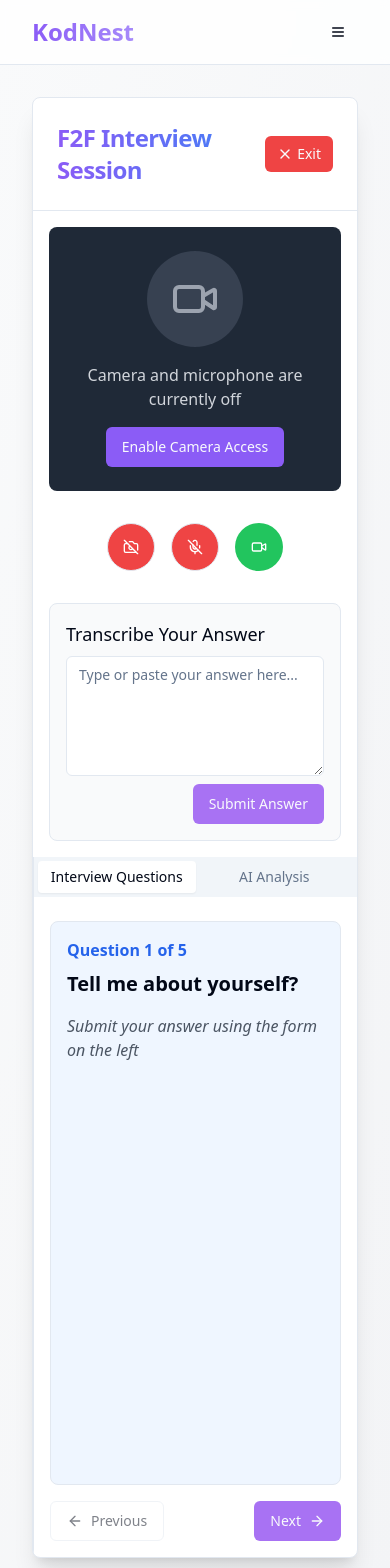
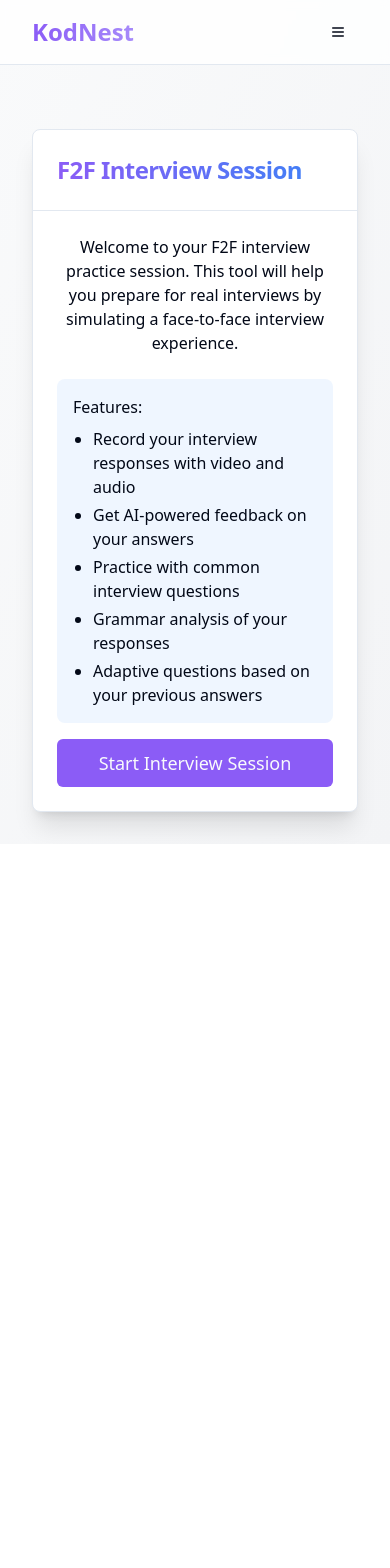
Before and after one commit to Chandankumar2004/brokod-learn-hub, a React (Vite) app: page /f2f-interview in a window 390 px wide. Shown: the top 1568 px of the page. After the commit the page ends 844 px from the top, so only its background shows below. Built offline with nearby package versions, Linux system fonts and the light colour scheme.

Commit message:
Refactor: Implement F2F interview features
- Added video and transcription section.
- Integrated AI analysis and feedback.
- Implemented question navigation and answer submission.
- Added UI elements for camera, microphone, and recording.

```diff
--- a/src/components/interview/AIAnalysisSection.tsx
+++ b/src/components/interview/AIAnalysisSection.tsx
@@ -2,9 +2,14 @@
 interface AIAnalysisSectionProps {
   isAnalyzing: boolean;
   aiAnalysis: string | null;
+  grammarAnalysis: string | null;
 }
 
-export const AIAnalysisSection = ({ isAnalyzing, aiAnalysis }: AIAnalysisSectionProps) => {
+export const AIAnalysisSection = ({
+  isAnalyzing,
+  aiAnalysis,
+  grammarAnalysis
+}: AIAnalysisSectionProps) => {
   return (
     <div className="p-4 h-[calc(100vh-12rem)]">
       {isAnalyzing ? (
@@ -21,6 +26,12 @@ export const AIAnalysisSection = ({ isAnalyzing, aiAnalysis }: AIAnalysisSection
           </h2>
           <div className="prose dark:prose-invert">
             <p className="whitespace-pre-wrap">{aiAnalysis}</p>
+
+            {grammarAnalysis && (
+              <div className="mt-4 p-3 border border-yellow-200 bg-yellow-50 dark:bg-yellow-900/20 dark:border-yellow-800 rounded">
+                <p className="font-medium text-yellow-800 dark:text-yellow-400">{grammarAnalysis}</p>
+              </div>
+            )}
 
             <div className="mt-6">
               <h3 className="font-semibold mb-2">Improvement Tips:</h3>
--- a/src/components/interview/QuestionsSection.tsx
+++ b/src/components/interview/QuestionsSection.tsx
@@ -1,6 +1,6 @@
 
 import { Button } from "@/components/ui/button";
-import { ArrowLeft, ArrowRight } from "lucide-react";
+import { ArrowLeft, ArrowRight, Minimize, Maximize } from "lucide-react";
 
 interface QuestionsSectionProps {
   currentQuestionIndex: number;
@@ -9,6 +9,8 @@ interface QuestionsSectionProps {
   userAnswer: string | null;
   onNextQuestion: () => void;
   onPreviousQuestion: () => void;
+  minimized: boolean;
+  onToggleMinimize: () => void;
 }
 
 export const QuestionsSection = ({
@@ -17,28 +19,43 @@ export const QuestionsSection = ({
   question,
   userAnswer,
   onNextQuestion,
-  onPreviousQuestion
+  onPreviousQuestion,
+  minimized,
+  onToggleMinimize
 }: QuestionsSectionProps) => {
   return (
     <div className="p-4 h-[calc(100vh-12rem)] flex flex-col">
       <div className="border rounded-lg p-4 mb-4 bg-blue-50 dark:bg-blue-900/20 flex-1">
-        <div className="mb-2 text-blue-600 dark:text-blue-400 font-semibold">
-          Question {currentQuestionIndex + 1} of {totalQuestions}
+        <div className="flex justify-between items-start mb-2">
+          <div className="text-blue-600 dark:text-blue-400 font-semibold">
+            Question {currentQuestionIndex + 1} of {totalQuestions}
+          </div>
+          <Button
+            variant="ghost"
+            size="sm"
+            onClick={onToggleMinimize}
+            className="p-1 h-auto"
+          >
+            {minimized ? <Maximize className="h-4 w-4" /> : <Minimize className="h-4 w-4" />}
+          </Button>
         </div>
+
         <h2 className="text-xl font-bold mb-4">
           {question}
         </h2>
 
-        <div className="mt-4 text-gray-600 dark:text-gray-300">
-          {userAnswer ? (
+        {!minimized && userAnswer && (
+          <div className="mt-4 text-gray-600 dark:text-gray-300">
             <div>
               <h3 className="font-semibold mb-2">Your Answer:</h3>
               <p className="whitespace-pre-wrap">{userAnswer}</p>
             </div>
-          ) : (
-            <p className="italic">Submit your answer using the form on the left</p>
-          )}
-        </div>
+          </div>
+        )}
+
+        {!userAnswer && !minimized && (
+          <p className="italic text-gray-500">Submit your answer using the form on the left</p>
+        )}
       </div>
 
       <div className="flex justify-between mt-auto">
--- a/src/components/interview/VideoSection.tsx
+++ b/src/components/interview/VideoSection.tsx
@@ -1,4 +1,3 @@
-
 import { useState, useRef, useEffect } from "react";
 import { Button } from "@/components/ui/button";
 import { Camera, CameraOff, Mic, MicOff, VideoIcon, Pause, Play } from "lucide-react";
@@ -23,6 +22,7 @@ export const VideoSection = ({
   const [isRecording, setIsRecording] = useState(false);
   const [isPaused, setIsPaused] = useState(false);
   const [recordingTime, setRecordingTime] = useState(0);
+  const [isTranscribing, setIsTranscribing] = useState(false);
 
   const videoRef = useRef<HTMLVideoElement>(null);
   const mediaStreamRef = useRef<MediaStream | null>(null);
@@ -171,8 +171,10 @@ export const VideoSection = ({
 
         mediaRecorder.onstop = () => {
           const recordedBlob = new Blob(recordedChunksRef.current, { type: 'video/webm' });
-          URL.createObjectURL(recordedBlob);
-          toast.success("Recording stopped");
+          const url = URL.createObjectURL(recordedBlob);
+
+          simulateTranscription();
+
           recordedChunksRef.current = [];
           setRecordingTime(0);
           stopTimer();
@@ -211,8 +213,27 @@ export const VideoSection = ({
     }
   };
 
+  const simulateTranscription = () => {
+    setIsTranscribing(true);
+
+    const sampleResponses = [
+      "I believe my greatest strength is my ability to adapt quickly to changing environments. In my previous role at XYZ Corp, I had to learn a completely new tech stack within two weeks to meet a critical deadline.",
+      "I'm interested in this position because I've been following your company's innovative work in AI and machine learning. The opportunity to contribute to projects that have a real impact on people's lives is exactly what I'm looking for in my next role.",
+      "A challenging situation I faced was when our team lost a key member right before a major product launch. I took the initiative to redistribute tasks and worked extra hours to ensure we met our deadline without compromising quality.",
+      "In five years, I see myself having grown into a leadership role where I can mentor junior developers while still maintaining hands-on involvement with cutting-edge technologies.",
+      "I approach problem-solving by first fully understanding the requirements, breaking down complex issues into manageable parts, and systematically addressing each component while keeping the big picture in mind."
+    ];
+
+    setTimeout(() => {
+      const randomIndex = Math.floor(Math.random() * sampleResponses.length);
+      setTranscribedText(sampleResponses[randomIndex]);
+      setIsTranscribing(false);
+      toast.success("Answer transcribed successfully");
+    }, 2000);
+  };
+
   return (
-    <div className="md:w-1/2 p-4 flex flex-col">
+    <div className="p-4 flex flex-col h-full">
       <div className="relative flex-1 bg-gray-800 rounded-lg overflow-hidden flex items-center justify-center mb-4">
         {!streamActive ? (
           <div className="text-center p-6">
@@ -289,10 +310,17 @@ export const VideoSection = ({
       </div>
 
       <div className="mt-4 border rounded-lg p-4 bg-gray-50 dark:bg-gray-700">
-        <h3 className="font-medium text-lg mb-2">Transcribe Your Answer</h3>
+        <h3 className="font-medium text-lg mb-2">Your Answer</h3>
+        {isTranscribing ? (
+          <div className="flex items-center justify-center p-6">
+            <div className="inline-block w-8 h-8 border-4 border-t-blue-500 border-r-transparent border-b-blue-500 border-l-transparent rounded-full animate-spin mr-3"></div>
+            <p>Transcribing your answer...</p>
+          </div>
+        ) : (
+          <>
             <Textarea
               className="w-full min-h-[120px]"
-          placeholder="Type or paste your answer here..."
+              placeholder="Your answer will appear here after recording, or you can type/paste it manually..."
               value={transcribedText}
               onChange={(e) => setTranscribedText(e.target.value)}
             />
@@ -300,10 +328,13 @@ export const VideoSection = ({
               <Button
                 onClick={onTranscriptSubmit}
                 className="gap-2"
+                disabled={isTranscribing || !transcribedText.trim()}
               >
                 Submit Answer
               </Button>
             </div>
+          </>
+        )}
       </div>
     </div>
   );
--- a/src/constants/interviewQuestions.ts
+++ b/src/constants/interviewQuestions.ts
@@ -1,8 +1,31 @@
 
 export const interviewQuestions = [
   "Tell me about yourself?",
-  "What are your strengths and weaknesses?",
-  "Why do you want to work with our company?",
-  "Where do you see yourself in 5 years?",
-  "Tell me about a challenge you faced and how you overcame it"
+  "What are your greatest strengths and how have you applied them in your career?",
+  "Describe a challenging situation you faced at work and how you overcame it.",
+  "Why do you want to work with our company specifically?",
+  "Where do you see yourself professionally in 5 years?",
+  "Describe a time when you had to work with a difficult team member. How did you handle it?",
+  "What accomplishment are you most proud of and why?",
+  "How do you handle stress and pressure in the workplace?",
+  "What are you looking for in your next role?",
+  "Do you have any questions for us about the position or company?"
 ];
+
+// This structure could be used in the future for adaptive questioning
+export const adaptiveQuestions = {
+  "Tell me about yourself?": {
+    followUps: [
+      "Could you expand more on your experience with [technology mentioned]?",
+      "What motivated your transition from [previous role] to [current interest]?",
+      "How does your background prepare you for this specific role?"
+    ]
+  },
+  "What are your strengths and weaknesses?": {
+    followUps: [
+      "Can you provide a specific example where you demonstrated [strength mentioned]?",
+      "How are you working to improve on [weakness mentioned]?",
+      "How do you think your [strength mentioned] would benefit our team?"
+    ]
+  }
+};
--- a/src/pages/F2FInterview.tsx
+++ b/src/pages/F2FInterview.tsx
@@ -20,6 +20,8 @@ const F2FInterview = () => {
   const [aiAnalysis, setAiAnalysis] = useState<string | null>(null);
   const [transcribedText, setTranscribedText] = useState("");
   const [isAnalyzing, setIsAnalyzing] = useState(false);
+  const [minimized, setMinimized] = useState(false);
+  const [grammarAnalysis, setGrammarAnalysis] = useState<string | null>(null);
 
   const startInterview = () => {
     setInterviewStarted(true);
@@ -29,6 +31,11 @@ const F2FInterview = () => {
   const endInterview = () => {
     setInterviewStarted(false);
     toast.info("Interview session ended");
+    // Reset states when ending interview
+    setUserAnswer("");
+    setAiAnalysis(null);
+    setTranscribedText("");
+    setCurrentQuestionIndex(0);
   };
 
   const exitInterview = () => {
@@ -52,6 +59,10 @@ const F2FInterview = () => {
     }
   };
 
+  const toggleMinimize = () => {
+    setMinimized(!minimized);
+  };
+
   const analyzeAnswer = () => {
     if (userAnswer.trim() === "") {
       toast.error("Please provide an answer before submitting");
@@ -70,9 +81,30 @@ const F2FInterview = () => {
         "Good points raised! To make your answer stronger, try to align your experience more closely with the job requirements."
       ];
 
+      const grammarFeedbacks = [
+        "Grammar: A few minor issues with tense consistency. Try using past tense consistently when describing previous experiences.",
+        "Grammar: Watch for run-on sentences. Consider breaking longer thoughts into shorter, clearer sentences for better communication.",
+        "Grammar: Good overall, but be careful with subject-verb agreement. Remember that collective nouns like 'team' can be tricky.",
+        "Grammar: Some preposition errors noted. Review phrases like 'in the project' vs 'on the project' for proper usage.",
+        "Grammar: Generally good grammar, but watch for comma usage in complex sentences to improve clarity."
+      ];
+
       const randomIndex = Math.floor(Math.random() * feedbacks.length);
       setAiAnalysis(feedbacks[randomIndex]);
+      setGrammarAnalysis(grammarFeedbacks[randomIndex]);
       setIsAnalyzing(false);
+
+      // Determine if we should suggest moving to the next question
+      if (currentQuestionIndex < interviewQuestions.length - 1) {
+        toast.info("Analysis complete. Ready for the next question when you are.", {
+          action: {
+            label: "Next Question",
+            onClick: nextQuestion
+          }
+        });
+      } else {
+        toast.success("Interview complete! You've answered all questions.");
+      }
     }, 1500);
   };
 
@@ -91,6 +123,38 @@ const F2FInterview = () => {
       <Navbar />
 
       <div className="container py-8 flex-1 flex flex-col">
+        {!interviewStarted ? (
+          <Card className="w-full max-w-3xl mx-auto mt-8 shadow-xl hover-3d bg-white dark:bg-gray-800">
+            <CardHeader className="border-b">
+              <CardTitle className="text-2xl font-bold bg-gradient-to-r from-kodnest-purple to-kodnest-light-blue bg-clip-text text-transparent">
+                F2F Interview Session
+              </CardTitle>
+            </CardHeader>
+            <CardContent className="p-6 flex flex-col items-center">
+              <p className="text-center mb-6">
+                Welcome to your F2F interview practice session. This tool will help you prepare for real interviews by simulating a face-to-face interview experience.
+              </p>
+              <div className="space-y-4 w-full max-w-md">
+                <div className="p-4 bg-blue-50 dark:bg-blue-900/20 rounded-lg">
+                  <h3 className="font-medium mb-2">Features:</h3>
+                  <ul className="list-disc pl-5 space-y-1">
+                    <li>Record your interview responses with video and audio</li>
+                    <li>Get AI-powered feedback on your answers</li>
+                    <li>Practice with common interview questions</li>
+                    <li>Grammar analysis of your responses</li>
+                    <li>Adaptive questions based on your previous answers</li>
+                  </ul>
+                </div>
+                <Button
+                  onClick={startInterview}
+                  className="w-full bg-kodnest-purple hover:bg-kodnest-light-purple py-6 text-lg"
+                >
+                  Start Interview Session
+                </Button>
+              </div>
+            </CardContent>
+          </Card>
+        ) : (
           <Card className="w-full max-w-7xl mx-auto flex-1 overflow-hidden shadow-xl hover-3d bg-white dark:bg-gray-800">
             <CardHeader className="border-b">
               <div className="flex justify-between items-center">
@@ -111,17 +175,19 @@ const F2FInterview = () => {
 
             <CardContent className="p-0 flex flex-col flex-1">
               <div className="flex flex-col md:flex-row h-full">
+                <div className="md:w-[70%] md:h-full overflow-auto">
                   <VideoSection
                     transcribedText={transcribedText}
                     setTranscribedText={setTranscribedText}
                     onTranscriptSubmit={handleTranscriptSubmit}
                   />
+                </div>
 
-              <div className="md:w-1/2 border-l md:h-full overflow-auto">
+                <div className="md:w-[30%] border-l md:h-full overflow-auto">
                   <Tabs defaultValue="questions" className="w-full">
                     <TabsList className="w-full grid grid-cols-2 rounded-none">
-                    <TabsTrigger value="questions">Interview Questions</TabsTrigger>
-                    <TabsTrigger value="analysis">AI Analysis</TabsTrigger>
+                      <TabsTrigger value="questions">Questions</TabsTrigger>
+                      <TabsTrigger value="analysis">Analysis</TabsTrigger>
                     </TabsList>
 
                     <TabsContent value="questions">
@@ -132,6 +198,8 @@ const F2FInterview = () => {
                         userAnswer={userAnswer}
                         onNextQuestion={nextQuestion}
                         onPreviousQuestion={previousQuestion}
+                        minimized={minimized}
+                        onToggleMinimize={toggleMinimize}
                       />
                     </TabsContent>
 
@@ -139,6 +207,7 @@ const F2FInterview = () => {
                       <AIAnalysisSection
                         isAnalyzing={isAnalyzing}
                         aiAnalysis={aiAnalysis}
+                        grammarAnalysis={grammarAnalysis}
                       />
                     </TabsContent>
                   </Tabs>
@@ -146,6 +215,7 @@ const F2FInterview = () => {
               </div>
             </CardContent>
           </Card>
+        )}
       </div>
     </div>
   );
```
Lines whose indentation alone changed are shown as unchanged.
